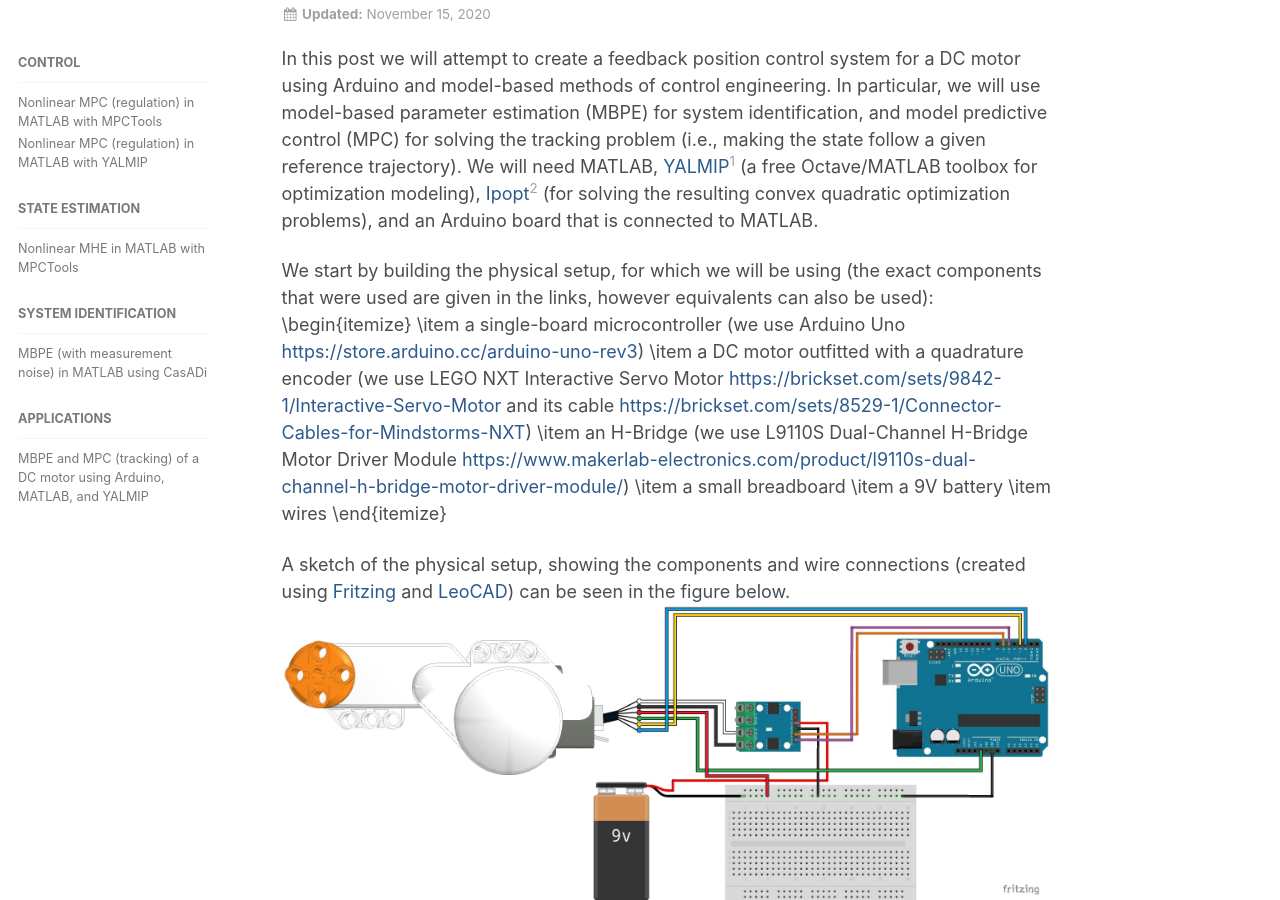
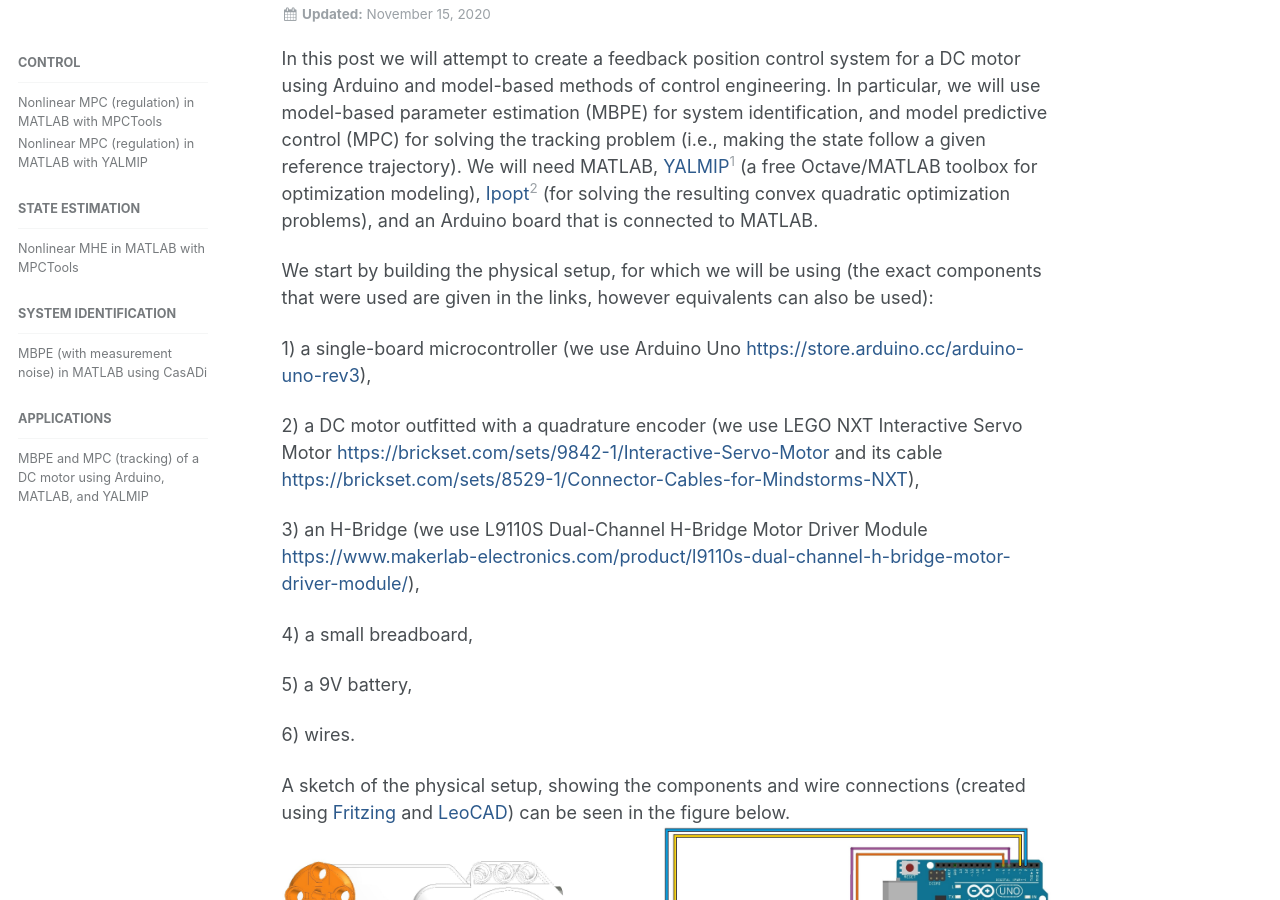
Before and after one commit to sirmatel/sirmatel.github.io, a Jekyll site: the page built from _posts/blog/2020-11-15-MBPE_MPC_DC_motor.md, in a window 1280 px wide and 900 px high, scrolled down 286 px. Built offline with Jekyll 4.4.1, drawn with Linux system fonts in a browser that asks for light colours; formulas are drawn with MathJax 3; comment, search, counter and statistics services are not loaded.

Commit message:
Update 2020-11-15-MBPE_MPC_DC_motor.md

```diff
--- a/_posts/blog/2020-11-15-MBPE_MPC_DC_motor.md
+++ b/_posts/blog/2020-11-15-MBPE_MPC_DC_motor.md
@@ -15,14 +15,18 @@
 In this post we will attempt to create a feedback position control system for a DC motor using Arduino and model-based methods of control engineering. In particular, we will use model-based parameter estimation (MBPE) for system identification, and model predictive control (MPC) for solving the tracking problem (i.e., making the state follow a given reference trajectory). We will need MATLAB, <a href="https://yalmip.github.io/" style="color: #2d5a8c">YALMIP</a>[^Lofberg2004] (a free Octave/MATLAB toolbox for optimization modeling), <a href="https://github.com/coin-or/Ipopt" style="color: #2d5a8c">Ipopt</a>[^Waechter2006] (for solving the resulting convex quadratic optimization problems), and an Arduino board that is connected to MATLAB.
 
 We start by building the physical setup, for which we will be using (the exact components that were used are given in the links, however equivalents can also be used):
-\begin{itemize}
-\item a single-board microcontroller (we use Arduino Uno <a href="https://store.arduino.cc/arduino-uno-rev3" style="color: #2d5a8c">https://store.arduino.cc/arduino-uno-rev3</a>)
-\item a DC motor outfitted with a quadrature encoder (we use LEGO NXT Interactive Servo Motor <a href="https://brickset.com/sets/9842-1/Interactive-Servo-Motor" style="color: #2d5a8c">https://brickset.com/sets/9842-1/Interactive-Servo-Motor</a> and its cable <a href="https://brickset.com/sets/8529-1/Connector-Cables-for-Mindstorms-NXT" style="color: #2d5a8c">https://brickset.com/sets/8529-1/Connector-Cables-for-Mindstorms-NXT</a>)
-\item an H-Bridge (we use L9110S Dual-Channel H-Bridge Motor Driver Module <a href="https://www.makerlab-electronics.com/product/l9110s-dual-channel-h-bridge-motor-driver-module/" style="color: #2d5a8c">https://www.makerlab-electronics.com/product/l9110s-dual-channel-h-bridge-motor-driver-module/</a>)
-\item a small breadboard
-\item a 9V battery
-\item wires
-\end{itemize}
+
+1) a single-board microcontroller (we use Arduino Uno <a href="https://store.arduino.cc/arduino-uno-rev3" style="color: #2d5a8c">https://store.arduino.cc/arduino-uno-rev3</a>),
+
+2) a DC motor outfitted with a quadrature encoder (we use LEGO NXT Interactive Servo Motor <a href="https://brickset.com/sets/9842-1/Interactive-Servo-Motor" style="color: #2d5a8c">https://brickset.com/sets/9842-1/Interactive-Servo-Motor</a> and its cable <a href="https://brickset.com/sets/8529-1/Connector-Cables-for-Mindstorms-NXT" style="color: #2d5a8c">https://brickset.com/sets/8529-1/Connector-Cables-for-Mindstorms-NXT</a>),
+
+3) an H-Bridge (we use L9110S Dual-Channel H-Bridge Motor Driver Module <a href="https://www.makerlab-electronics.com/product/l9110s-dual-channel-h-bridge-motor-driver-module/" style="color: #2d5a8c">https://www.makerlab-electronics.com/product/l9110s-dual-channel-h-bridge-motor-driver-module/</a>),
+
+4) a small breadboard,
+
+5) a 9V battery,
+
+6) wires.
 
 A sketch of the physical setup, showing the components and wire connections (created using <a href="https://fritzing.org/" style="color: #2d5a8c">Fritzing</a> and <a href="https://www.leocad.org/" style="color: #2d5a8c">LeoCAD</a>) can be seen in the figure below.
 ![MBPE and MPC of DC motor, physical setup]({{ site.url }}/images/MBPE_MPC_DC_motor_setup.jpg){: .center-image }
```
